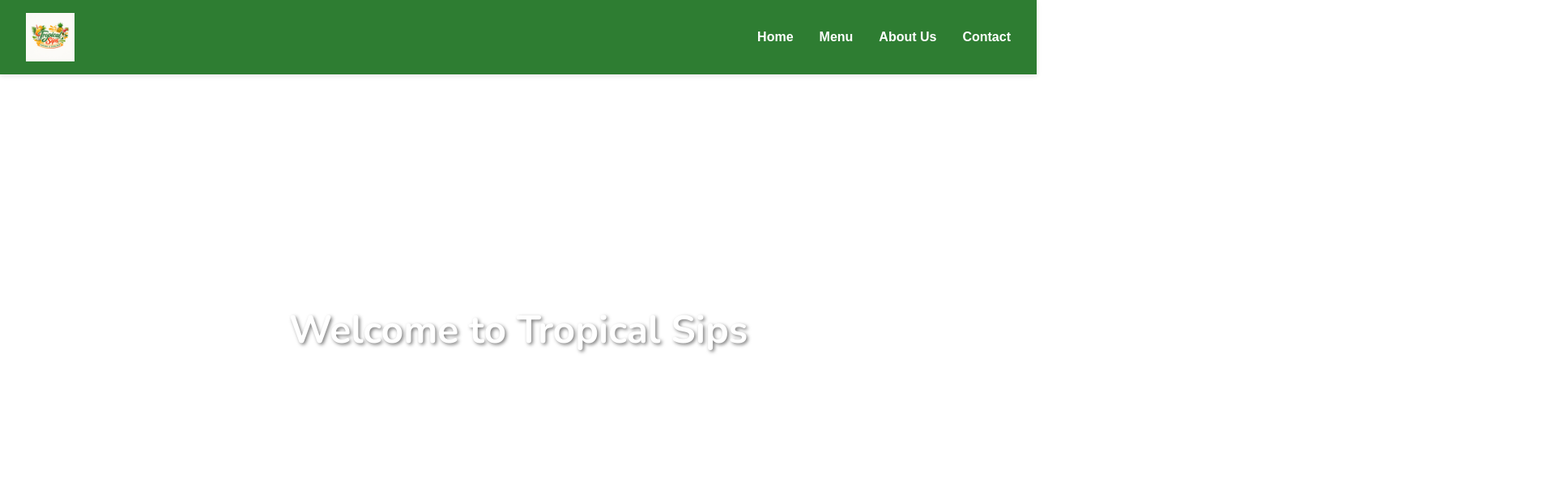
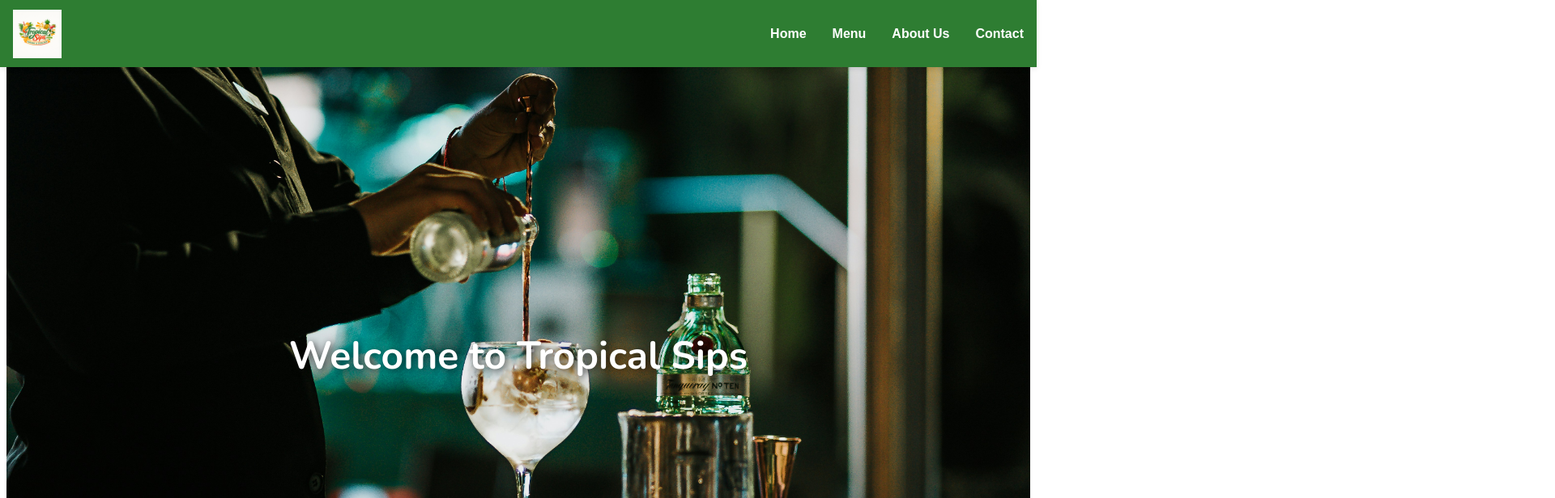
Before and after one commit to Robert-Awiesa/Cocktail-Bar, a React (Vite) app: page / in a window 1280 px wide. Shown: the top 616 px of the page at 81% size, 1920 px wide, since content can reach past the window. Built offline with nearby package versions, Linux system fonts and the light colour scheme.

Commit message:
Home page slider images

```diff
--- a/src/components/NavBar.css
+++ b/src/components/NavBar.css
@@ -3,10 +3,11 @@
   top: 0;
   left: 0;
   right: 0;
+  height: 80px;
+  padding: 0.1rem 1rem;
   display: flex;
   align-items: center;
   justify-content: space-between;
-  padding: 1rem 2rem;
   background-color: rgb(46, 125, 50);
   z-index: 1000;
   box-shadow: 0 2px 6px rgba(0,0,0,0.1);
--- a/src/pages/Hero.css
+++ b/src/pages/Hero.css
@@ -1,16 +1,20 @@
 .hero {
-  width: 100%;
-  height: 100vh;
-  background-size: cover;
-  background-position: center;
-  display: flex;
-  align-items: center;
-  justify-content: center;
+  position: relative;
+  height: calc(100vh - 80px);
+  margin-top: 80px;
+  overflow: hidden;
+}
+.hero-content {
+  position: absolute;
+  top: 50%;
+  left: 50%;
+  transform: translate(-50%, -50%);
+  z-index: 2;
   color: white;
   text-align: center;
 }
 
-.hero h1 {
+.hero-content h1 {
   font-size: 3rem;
-  text-shadow: 2px 2px 4px rgba(0,0,0,0.5);
+  text-shadow: 2px 2px 10px rgba(0,0,0,0.7);
 }
--- a/src/pages/Hero.jsx
+++ b/src/pages/Hero.jsx
@@ -1,9 +1,15 @@
-import './Hero.css'
+import "./Hero.css";
+import SliderManual from "./Slider";
+
 function Hero() {
   return (
     <section className="hero">
-      <h1>Welcome to Tropical Sips</h1>
+      <SliderManual />
+      <div className="hero-content">
+        <h1>Welcome to Tropical Sips</h1>
+      </div>
     </section>
   );
 }
+
 export default Hero;
--- a/src/pages/Home.jsx
+++ b/src/pages/Home.jsx
@@ -1,10 +1,8 @@
 import Hero from "./Hero";
-import SliderManual from "./Slider";
 function Home(){
   return(
     <>
       <Hero />
-      <SliderManual />
     </>
   )
 }
--- a/src/pages/Slider.css
+++ b/src/pages/Slider.css
@@ -1,6 +1,11 @@
+.slider-manual {
+  position: absolute;
+  inset: 0;
+}
+
 .slider-manual img {
   width: 100%;
-  height: 500px;
+  height: 100%;
   object-fit: cover;
-  transition: opacity 1s ease-in-out;
+  display: block;
 }
--- a/src/pages/Slider.jsx
+++ b/src/pages/Slider.jsx
@@ -1,8 +1,11 @@
 import { useState, useEffect } from "react";
+import './slider.css'
+import slide1 from "../assets/images/slide-1.jpg";
+import slide2 from "../assets/images/slide-2.jpg";
+import slide3 from "../assets/images/slide-4.jpg";
+
 const slides = [
-  "src/assets/images/slide-1.jpg",
-  "src/assets/images/slide-2.jpg",
-  "src/assets/images/slide-3.jpg"
+  slide1, slide2, slide3
 ];
 
 function SliderManual() {
```
Also changed, not shown: src/assets/images/slide-4.jpg (added).
